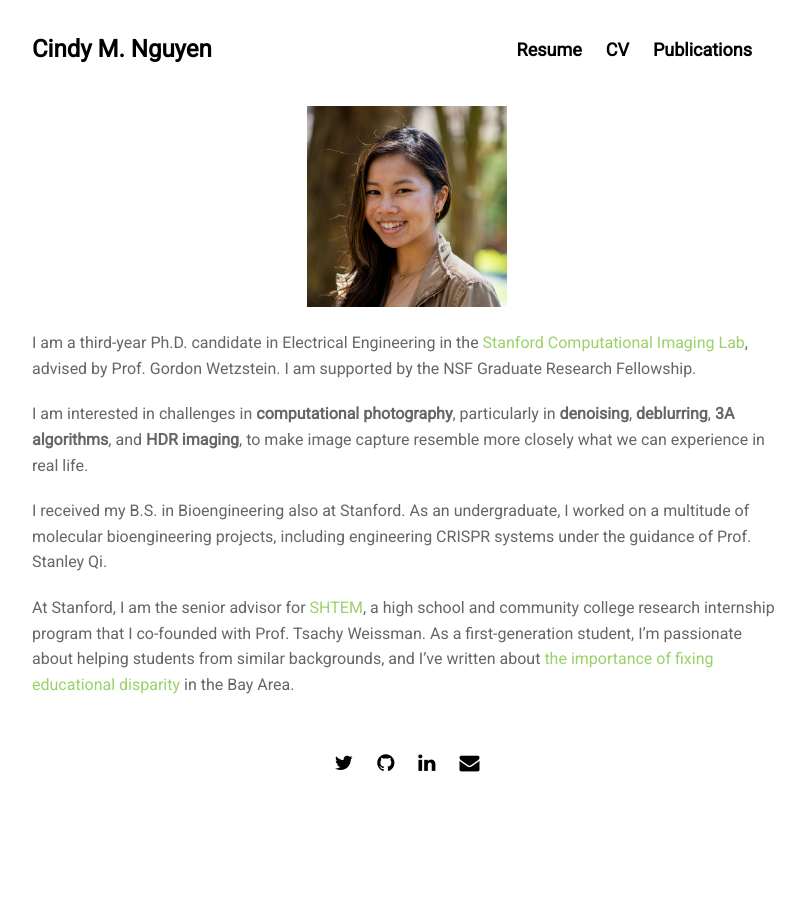
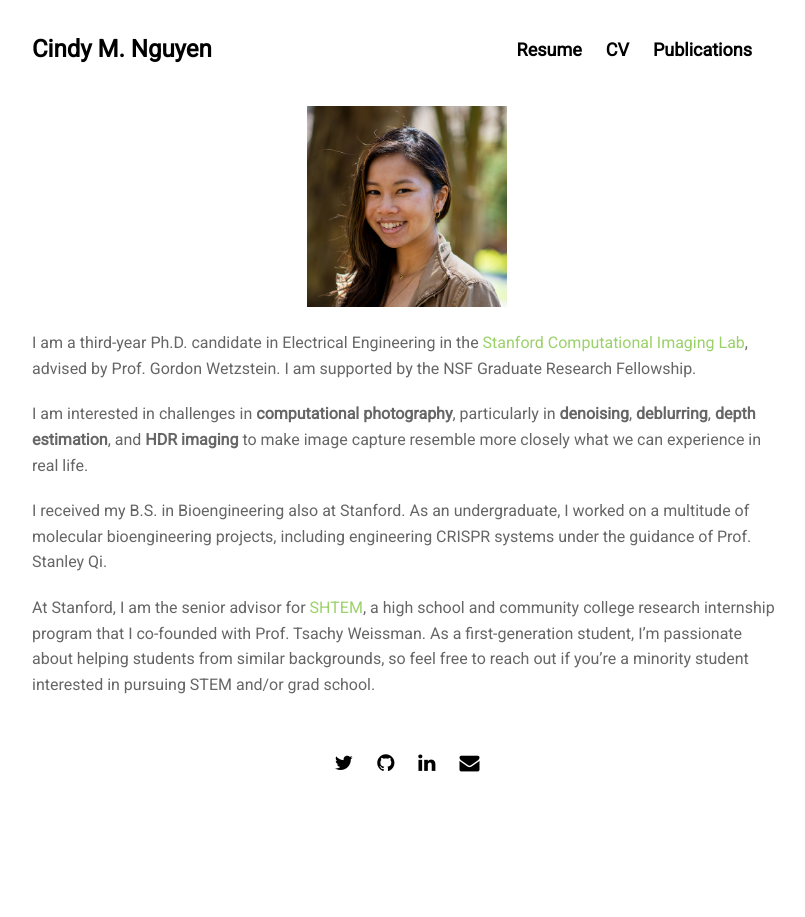
Before and after one commit to ccnguyen/ccnguyen.github.io, a Jekyll site: the page built from index.md, in a window 1280 px wide. Shown: the whole page, without its empty margins (233-1038 px from the left). Built offline with Jekyll 4.4.1, drawn with Linux system fonts in a browser that asks for light colours; nearby versions of some CDN libraries.

Commit message:
updated cv

```diff
--- a/index.md
+++ b/index.md
@@ -7,13 +7,10 @@ title: Home
 I am a third-year Ph.D. candidate in Electrical Engineering in the [Stanford Computational Imaging Lab](https://www.computationalimaging.org/),
 advised by Prof. Gordon Wetzstein. I am supported by the NSF Graduate Research Fellowship.
 
-I am interested in challenges in **computational photography**, particularly in **denoising**, **deblurring**,
-**3A algorithms**, and **HDR imaging**, to make image capture resemble more closely what we can experience in real life.
+I am interested in challenges in **computational photography**, particularly in **denoising**, **deblurring**, **depth estimation**, and **HDR imaging** to make image capture resemble more closely what we can experience in real life.
 
 I received my B.S. in Bioengineering also at Stanford. As an undergraduate,
 I worked on a multitude of molecular bioengineering projects,
 including engineering CRISPR systems under the guidance of Prof. Stanley Qi.
 
-At Stanford, I am the senior advisor for [SHTEM](https://compression.stanford.edu/summer-internships-high-school-and-cc-students), a high school and community college research internship program that I co-founded with Prof. Tsachy Weissman. As a first-generation student, I'm passionate about helping students from similar backgrounds, and I've written about
-[the importance of fixing educational disparity](https://ojs.stanford.edu/ojs/index.php/ce/article/view/1117/1112) in
-the Bay Area.
+At Stanford, I am the senior advisor for [SHTEM](https://compression.stanford.edu/summer-internships-high-school-and-cc-students), a high school and community college research internship program that I co-founded with Prof. Tsachy Weissman. As a first-generation student, I'm passionate about helping students from similar backgrounds, so feel free to reach out if you're a minority student interested in pursuing STEM and/or grad school.
```
Also changed, not shown: 1 other file.
